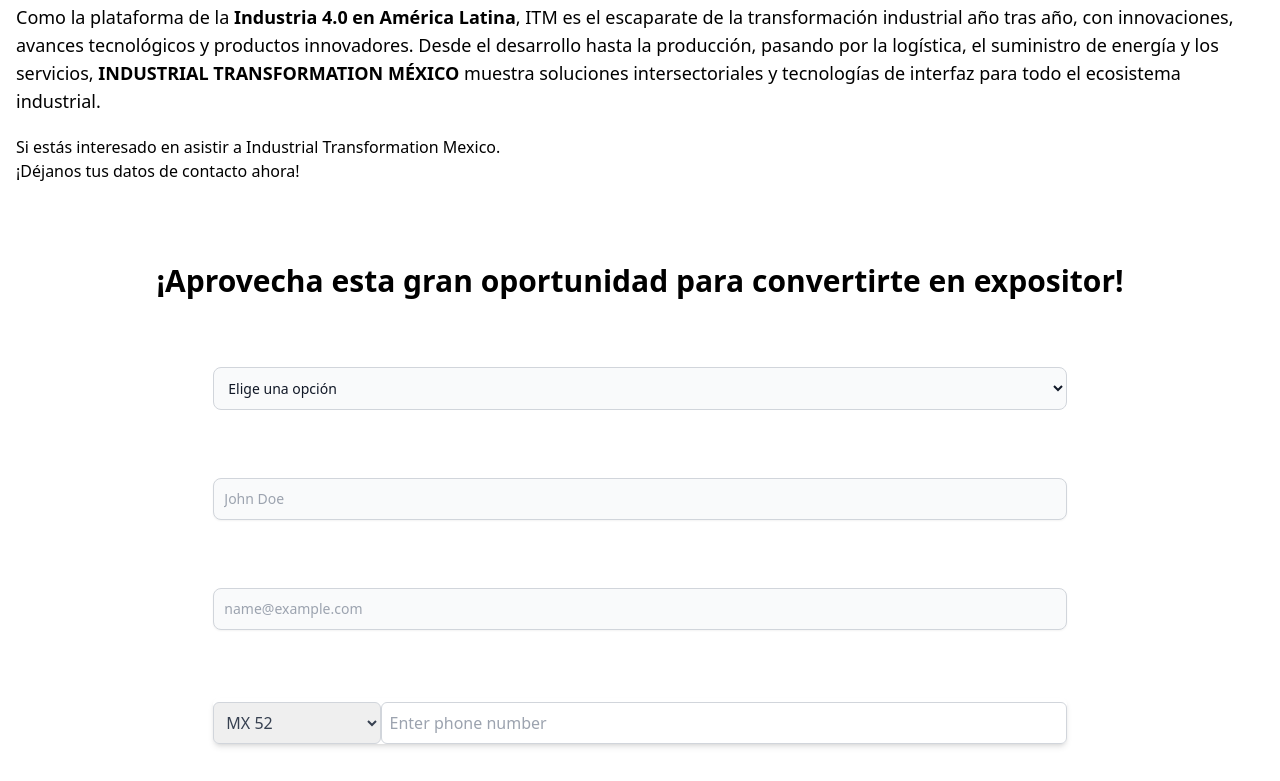
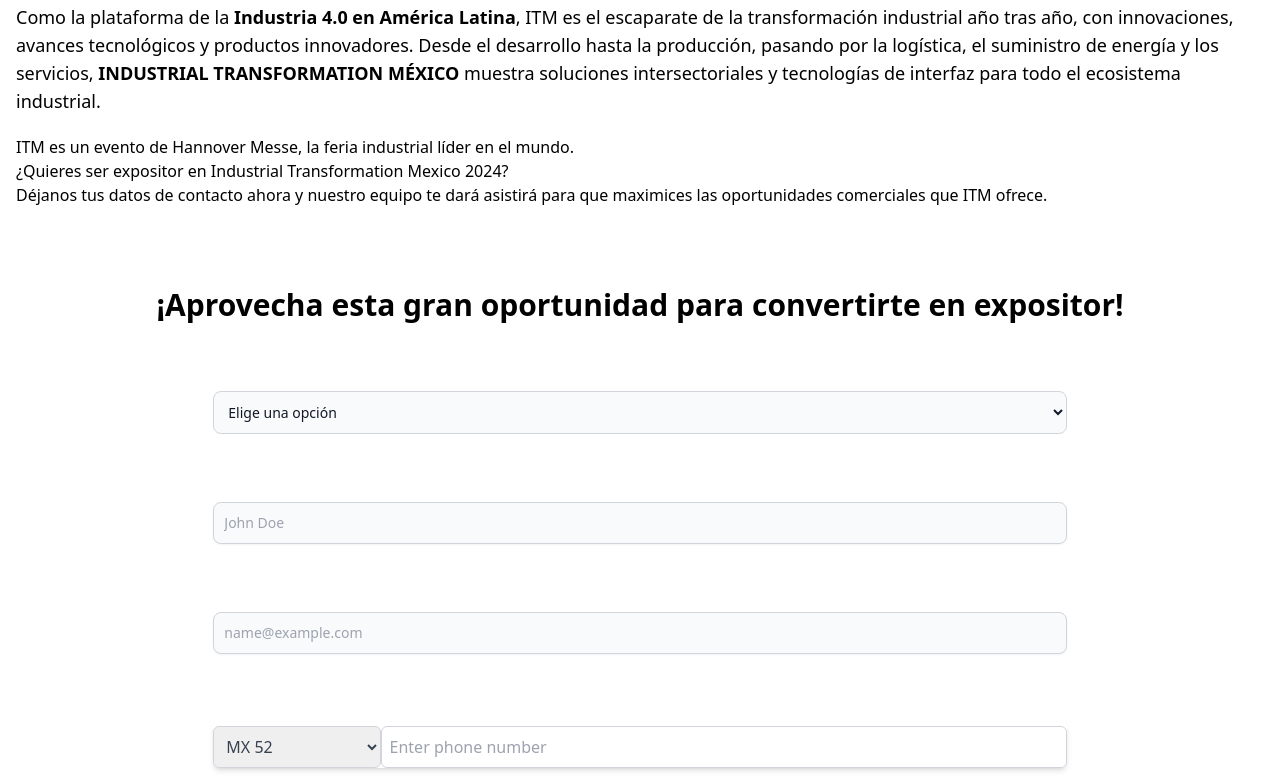
Before and after one commit to Pachix-Dev/landing-itm, an Astro site: page / in a window 1280 px wide. Shown: the part 897-1678 px from the top of the page. Built offline with nearby package versions, Linux system fonts and the light colour scheme; Astro itself is replaced by a stand-in of ours.

Commit message:
Actualizar texto de la sección de Industrial Transformation Mexico en la página de inicio

```diff
--- a/src/pages/index.astro
+++ b/src/pages/index.astro
@@ -93,8 +93,11 @@
         el ecosistema industrial.
       </p>
       <p class='mt-5'>
-        Si estás interesado en asistir a Industrial Transformation Mexico.<br />
-        ¡Déjanos tus datos de contacto ahora!
+        ITM es un evento de Hannover Messe, la feria industrial líder en el
+        mundo.<br />
+        ¿Quieres ser expositor en Industrial Transformation Mexico 2024? <br /> Déjanos
+        tus datos de contacto ahora y nuestro equipo te dará asistirá para que maximices
+        las oportunidades comerciales que ITM ofrece.
       </p>
     </section>
     <section class='mt-10' id='expositor'>
```
